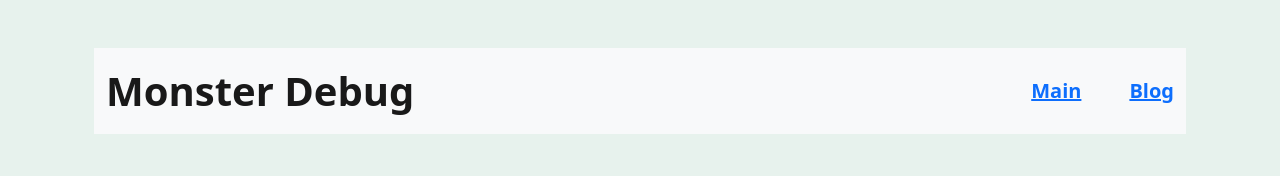
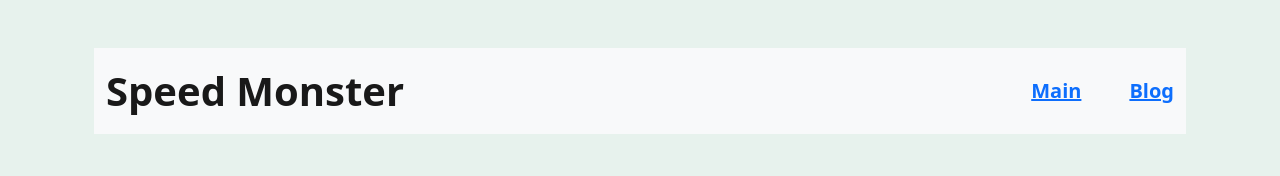
Before and after one commit to hossainshadat/typingmaster, a plain HTML site: page blog.html in a window 1280 px wide. Shown: the top 176 px of the page. Drawn offline with nearby package versions, Linux system fonts and the light colour scheme.

Commit message:
title updated

```diff
--- a/blog.html
+++ b/blog.html
@@ -13,7 +13,7 @@
     <header class="container my-5">
         <nav class="navbar bg-light">
             <div class="container-fluid">
-                <a href="./index.html" class="navbar-brand fs-1 fw-bold">Monster Debug</a>
+                <a href="./index.html" class="navbar-brand fs-1 fw-bold">Speed Monster</a>
                 <div class="d-flex fs-5 fw-bolder">
                     <a class="pe-5" href="./index.html">Main</a>
                     <a href="blog.html">Blog</a>
```
